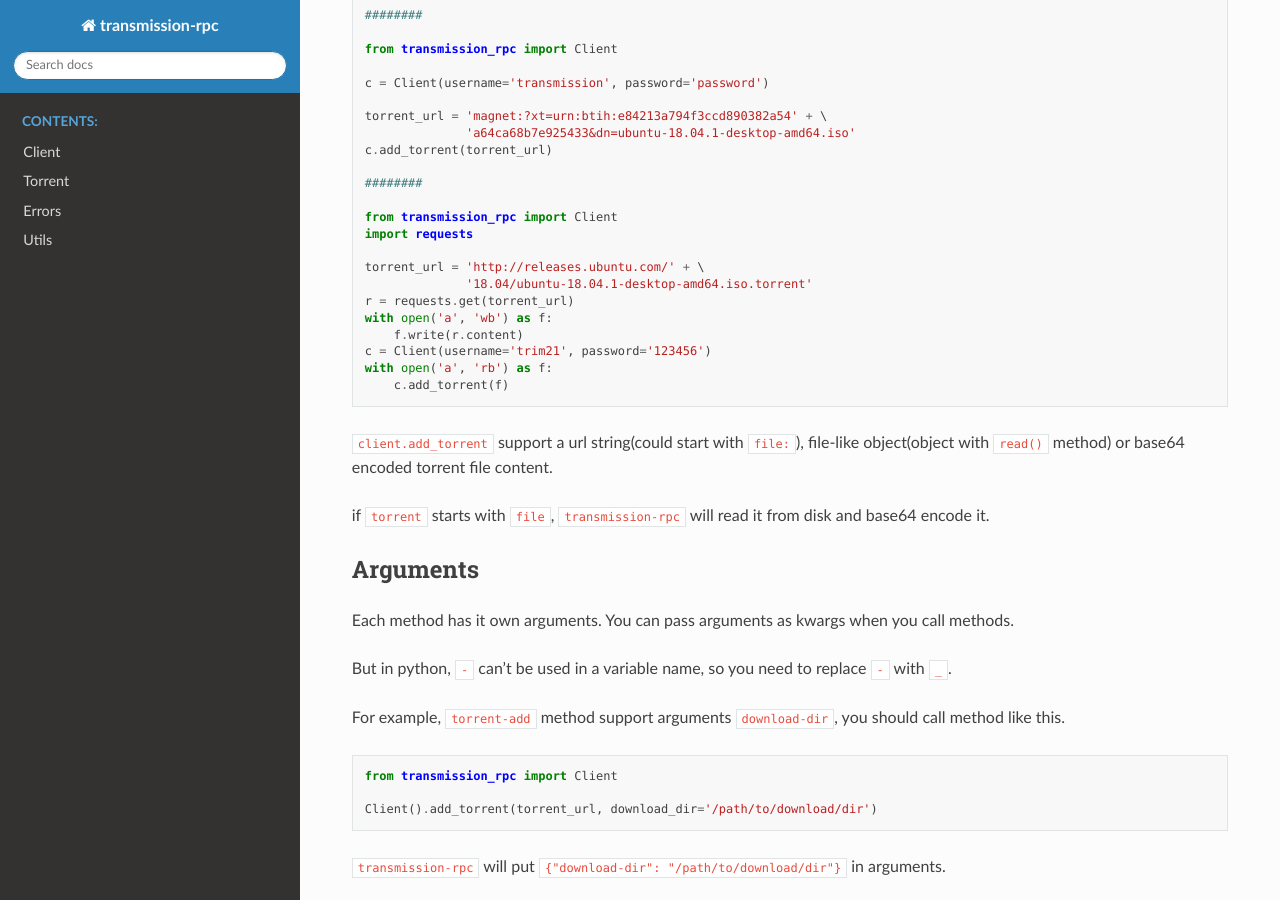
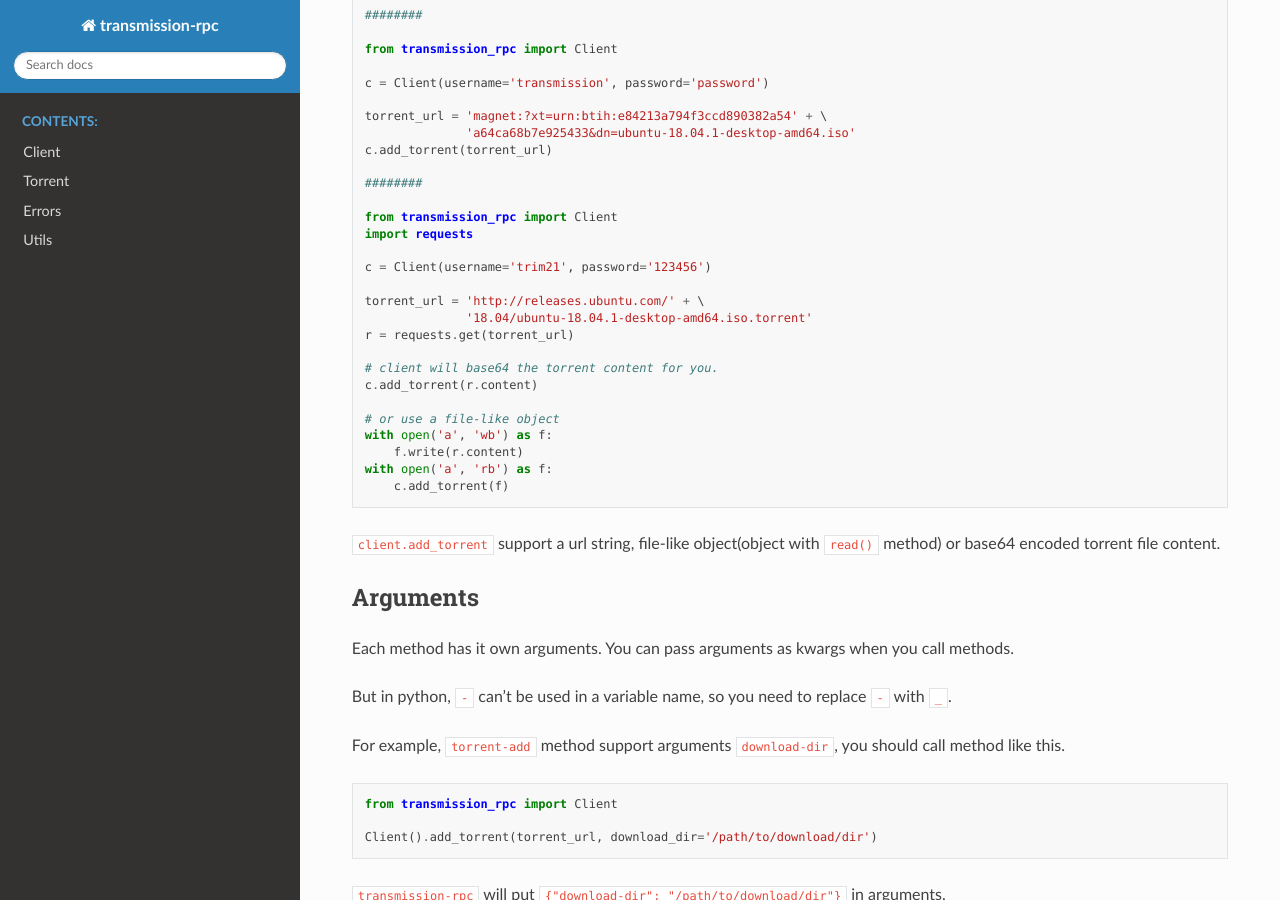
Before and after one commit to trim21/transmission-rpc, a Sphinx documentation site: the page built from docs/source/index.rst, in a window 1280 px wide and 900 px high, scrolled down 388 px. Built offline with Sphinx 7.4.7 and the Read the Docs theme 2.0.0, drawn with Linux system fonts in a browser that asks for light colours.

```diff
--- a/docs/source/index.rst
+++ b/docs/source/index.rst
@@ -36,21 +36,24 @@ quick start
     from transmission_rpc import Client
     import requests
 
+    c = Client(username='trim21', password='123456')
+
     torrent_url = 'http://releases.ubuntu.com/' + \
                   '18.04/ubuntu-18.04.1-desktop-amd64.iso.torrent'
     r = requests.get(torrent_url)
+
+    # client will base64 the torrent content for you.
+    c.add_torrent(r.content)
+
+    # or use a file-like object
     with open('a', 'wb') as f:
         f.write(r.content)
-    c = Client(username='trim21', password='123456')
     with open('a', 'rb') as f:
         c.add_torrent(f)
 
-:code:`client.add_torrent` support a url string(could start with :code:`file:`),
+:code:`client.add_torrent` support a url string,
 file-like object(object with :code:`read()` method)
 or base64 encoded torrent file content.
-
-if :code:`torrent` starts with :code:`file`,
-:code:`transmission-rpc` will read it from disk and base64 encode it.
 
 
 Arguments
--- a/pyproject.toml
+++ b/pyproject.toml
@@ -11,6 +11,7 @@ readme = 'README.md'
 repository = 'https://github.com/Trim21/transmission-rpc'
 license = 'MIT'
 packages = [{ include = 'transmission_rpc' }]
+keywords = ['transmission', 'rpc']
 classifiers = [
     'Intended Audience :: Developers',
     'Development Status :: 4 - Beta',
```
Also changed, not shown: README.md (+1 -1 lines).
